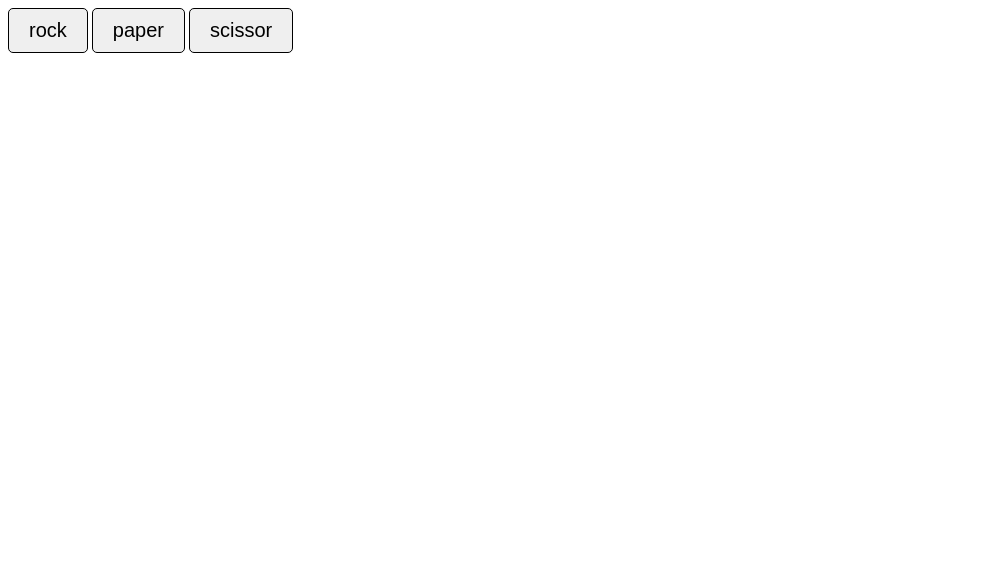
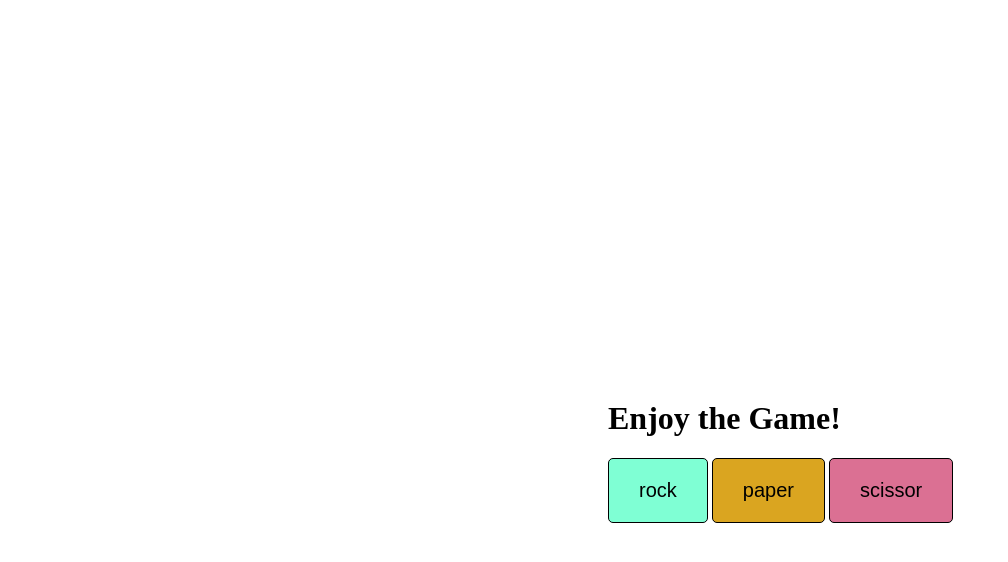
Before and after one commit to isha789/rock-paper-scissor-game, a plain HTML site: page index.html in a window 1280 px wide. Shown: the whole page, without its empty margins (0-1008 px from the left). Drawn offline with Linux system fonts and the light colour scheme.

Commit message:
Game-Assignment

```diff
--- a/app.js
+++ b/app.js
@@ -10,7 +10,9 @@ buttons.forEach(button => {
     playRound(this.textContent);
   });
 });
- let playerChoice = ["paper","Scissor","rock"]
+
+let playerChoice = ["paper","Scissor","rock"]
+
 function playRound(playerChoice) {
   let computerChoice = choices[Math.floor(Math.random() * 3)];
 
--- a/index.html
+++ b/index.html
@@ -8,10 +8,11 @@
     <title>Game</title>
 </head>
 <body>
-    <div>
-        <button>rock</button>
-        <button>paper</button>
-        <button>scissor</button>
+    <div class="buttons">
+        <h1>Enjoy the Game!</h1>
+        <button class="button-One">rock</button>
+        <button class="button-Two">paper</button>
+        <button class="button-Three">scissor</button>
     </div>
     <script src="app.js"></script>
 </body>
--- a/style.css
+++ b/style.css
@@ -1,7 +1,21 @@
  button {
-    padding: 10px 20px;
+    padding: 20px 30px;
     font-size: 20px;
     border-radius: 5px;
     border: 1px solid black;
     cursor: pointer;
+    background-color: aquamarine;
   }
+  .buttons{
+    margin-top: 400px;
+    margin-left: 600px;
+  }
+  .button-One{
+    background-color: aquamarine;
+  }
+  .button-Two{
+    background-color: goldenrod;
+  }
+  .button-Three{
+    background-color: palevioletred;
+  }
```
